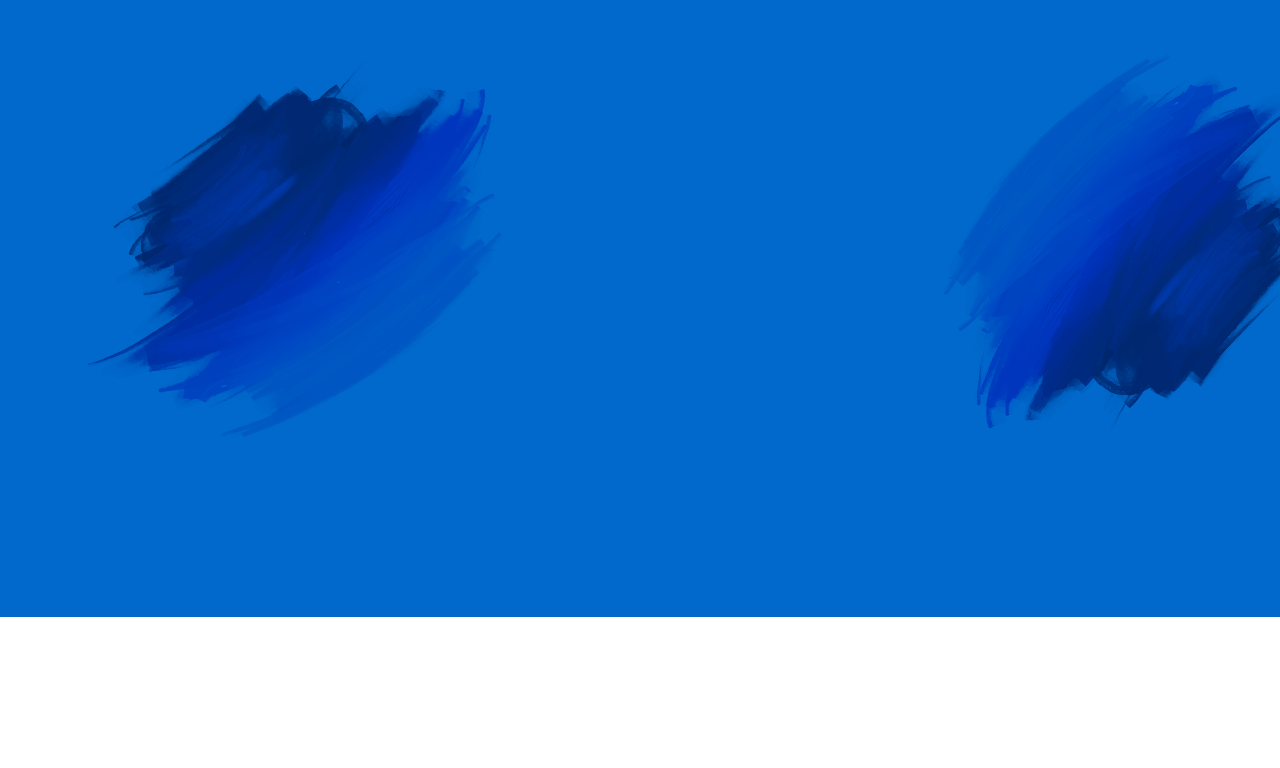
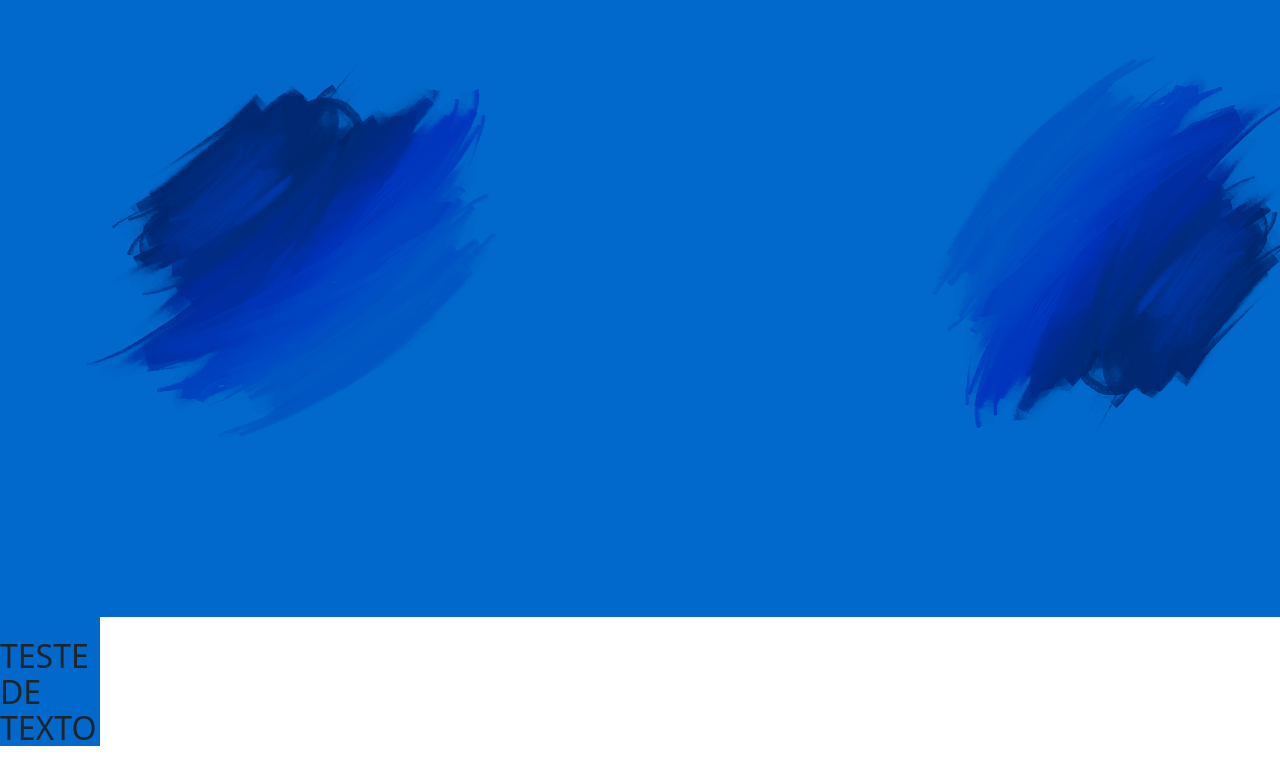
Before and after one commit to JudisP/mente-sucesso, a React (Vite) app: page / in a window 1280 px wide. Shown: the part 128-896 px from the top of the page. Before the commit the page ends 800 px from the top, so only its background shows below. Built offline with nearby package versions, Linux system fonts and the light colour scheme.

Commit message:
Instalação do Reactstrap e Bootstrap

```diff
--- a/package.json
+++ b/package.json
@@ -10,8 +10,10 @@
     "preview": "vite preview"
   },
   "dependencies": {
+    "bootstrap": "^5.3.0",
     "react": "^18.2.0",
     "react-dom": "^18.2.0",
+    "reactstrap": "^9.2.0",
     "sass": "^1.63.6"
   },
   "devDependencies": {
--- a/src/App/App.jsx
+++ b/src/App/App.jsx
@@ -1,5 +1,5 @@
 import { Construcao } from "../pages/construcao"
-
+import 'bootstrap/dist/css/bootstrap.min.css';
 import '@/scss/app.scss';
 
 function App() {
--- a/src/pages/Construcao.jsx
+++ b/src/pages/Construcao.jsx
@@ -1,9 +1,14 @@
+import { Container } from "reactstrap"
 import background from "../assets/backgroundConstrucao.png"
+
 
 export function Construcao() {
   return (
-    <div className="background-construcao">
-      <img src={background} className="imagem" alt="Imagem de Fundo da Página de Construção" />
-    </div>
+      <Container className="m-0 p-0">
+        <div className="background-construcao">
+        <img src={background} className="imagem" alt="Imagem de Fundo da Página de Construção" />
+        <h1 className="screen-xs">TESTE DE TEXTO</h1>
+        </div>
+      </Container>
   )
 }
--- a/src/scss/app.scss
+++ b/src/scss/app.scss
@@ -1,5 +1,5 @@
 //Variáveis
-// @import 'settings/variable.scss';
+@import 'settings/variable.scss';
 
 //Objetos
 
@@ -12,7 +12,8 @@
 @import 'Generic/Utils.scss';
 
 //Responsividade
-// @import 'Base/Responsive.scss';
+@import 'Base/Responsive.scss';
+// @import 'Base/ResponsiveNew.scss';
 
 //Containers
 @import 'containers/construcao.scss'
--- a/src/scss/containers/construcao.scss
+++ b/src/scss/containers/construcao.scss
@@ -1,8 +1,9 @@
 .background-construcao {
     width: 100px;
+    background-color: #0069cb;
 
     .imagem {
-        width: 1440px;
+        width: 1423px;
         height: 745px;
     }
 }
```
Also changed, not shown: 1 other file (tests, documents, lock files or other folders).
